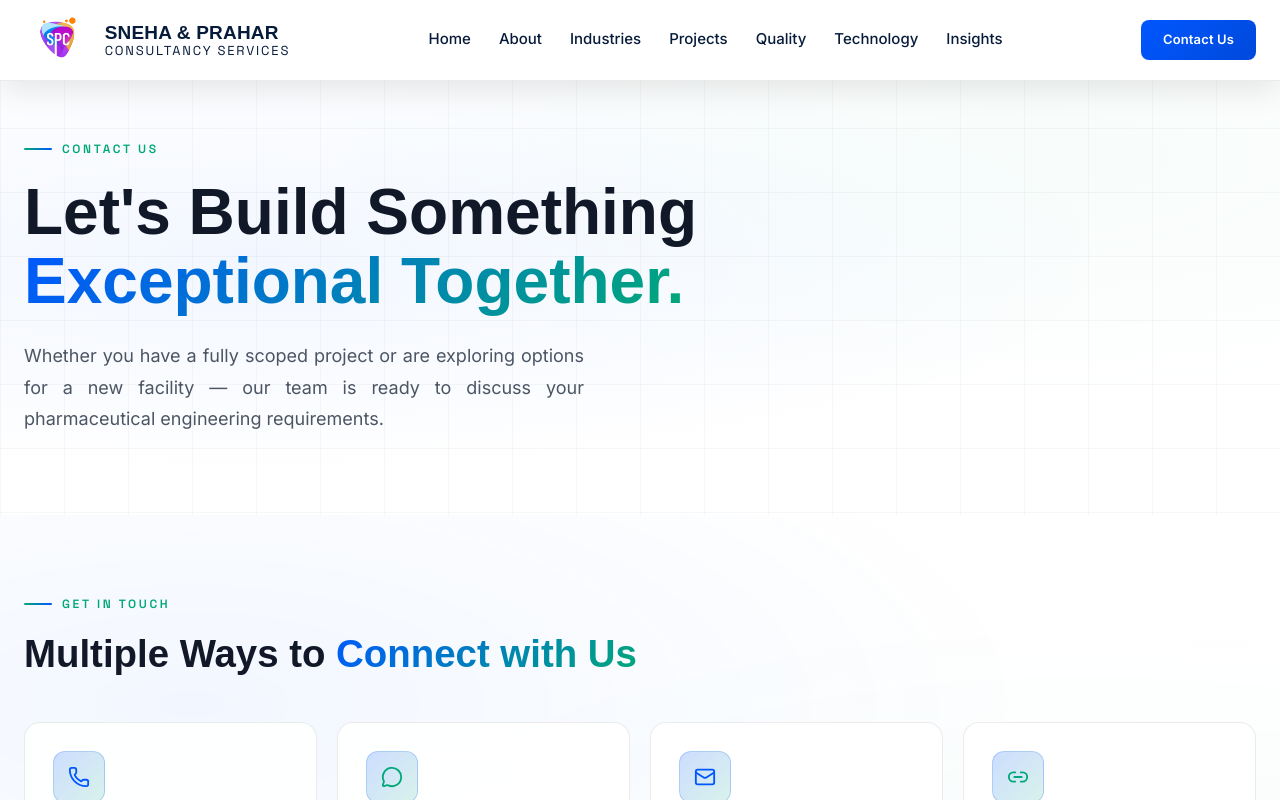
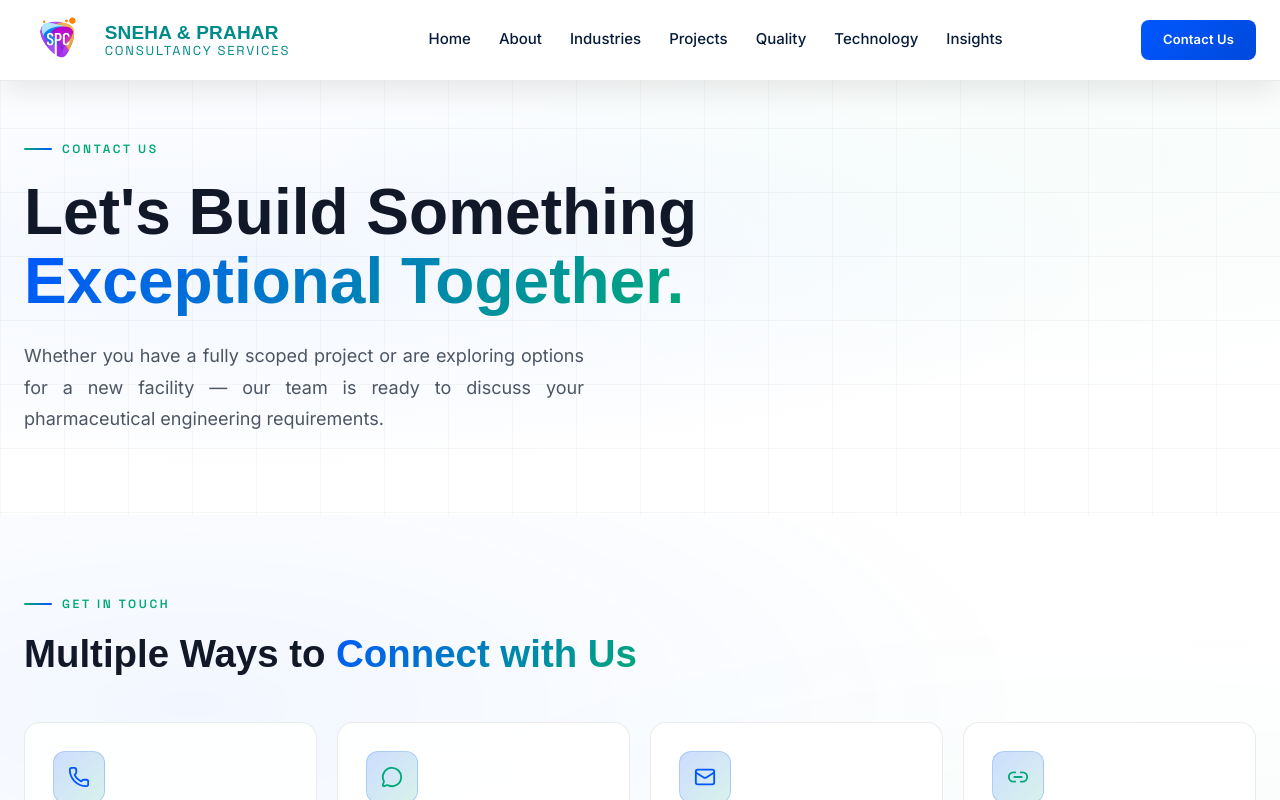
Before and after one commit to Prudvinayak-1729/SP-Consultancy, a React (Vite) app: page /contact in a window 1280 px wide. Shown: the top 800 px of the page. Built offline with nearby package versions, Linux system fonts and the light colour scheme; the HTML template or start-up script is replaced by a standard one; a web font is replaced by a local one.

Commit message:
the changes of teh spc name colur

```diff
--- a/src/components/Footer.tsx
+++ b/src/components/Footer.tsx
@@ -71,10 +71,10 @@ export default function Footer() {
               }}
             />
             <div>
-              <p style={{ fontFamily: 'Satoshi, sans-serif', fontWeight: 700, fontSize: 'clamp(14px, 2.02vw, 16px)', color: '#111827', textTransform: 'uppercase' }}>
+              <p style={{ fontFamily: 'Satoshi, sans-serif', fontWeight: 700, fontSize: 'clamp(14px, 2.02vw, 16px)', color: '#008B8B', textTransform: 'uppercase' }}>
                 Sneha &amp; Prahar
               </p>
-              <p style={{ fontFamily: 'Space Grotesk', fontSize: 'clamp(9px, 1.21vw, 11px)', letterSpacing: '0.12em', color: '#111827', textTransform: 'uppercase' }}>
+              <p style={{ fontFamily: 'Space Grotesk', fontSize: 'clamp(9px, 1.21vw, 11px)', letterSpacing: '0.12em', color: '#008B8B', textTransform: 'uppercase' }}>
                 Consultancy Services
               </p>
             </div>
--- a/src/components/Navbar.tsx
+++ b/src/components/Navbar.tsx
@@ -68,7 +68,7 @@ export default function Navbar() {
                   fontSize: 'clamp(12px, 2.2vw, 19px)',
                   letterSpacing: '0.01em',
                   textTransform: 'uppercase',
-                  color: '#071B3B',
+                  color: '#008B8B',
                 }}
               >
                 Sneha &amp; Prahar
@@ -79,7 +79,7 @@ export default function Navbar() {
                   fontFamily: 'Space Grotesk, sans-serif',
                   fontSize: 'clamp(8px, 1.4vw, 13px)',
                   letterSpacing: '0.14em',
-                  color: '#071B3B',
+                  color: '#008B8B',
                   textTransform: 'uppercase',
                 }}
               >
```
